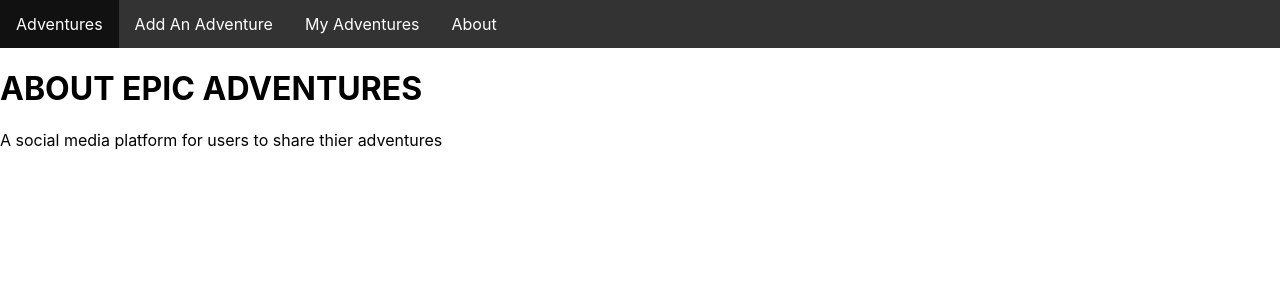
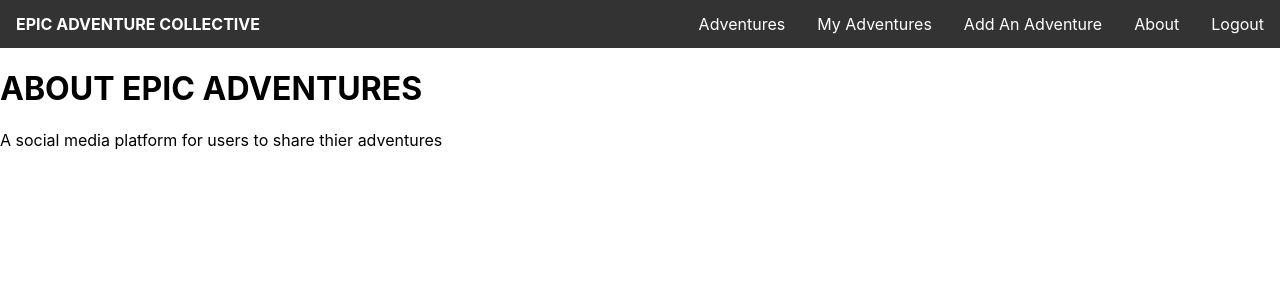
Before and after one commit to enciie/epic-adventures-client, a React (Create React App) app: page /about in a window 1280 px wide. Shown: the top 300 px of the page. Built offline with nearby package versions, Linux system fonts and the light colour scheme.

Commit message:
Update NavBar style

```diff
--- a/src/components/NavBar.js
+++ b/src/components/NavBar.js
@@ -7,10 +7,12 @@ import '../stylesheets/NavBar.css'
 const NavBar = () =>
     <div className="NavBarContainer">
          <ul className="NavBar">
-            <li className="NavBar"><NavLink to='/trips'>Adventures</NavLink></li>
+            <li className="NavBar"><NavLink to="/logout" >Logout</NavLink></li>
+            <li className="NavBar"><NavLink to="/about" >About</NavLink></li>
             <li className="NavBar"><NavLink to='/trips/new'>Add An Adventure</NavLink></li>
             <li className="NavBar"><NavLink to='/trips/mytrips' >My Adventures</NavLink></li>
-            <li className="NavBar"><NavLink to="/about" >About</NavLink></li>
+            <li className="NavBar"><NavLink to='/trips'>Adventures</NavLink></li>
+            <li className="NavBarLogo">EPIC ADVENTURE COLLECTIVE</li>
         </ul>
     </div>
 
--- a/src/stylesheets/NavBar.css
+++ b/src/stylesheets/NavBar.css
@@ -7,7 +7,7 @@ ul.NavBar {
 }
 
 li.NavBar {
-  float: left;
+  float: right;
 }
 
 li.NavBar a {
@@ -18,6 +18,14 @@ li.NavBar a {
   text-decoration: none;
 }
 
+li.NavBarLogo {
+  display: block;
+  color: white;
+  padding: 14px 16px;
+  font-weight: bold;
+  text-decoration: none;
+}
+
 li.NavBar a:hover {
   background-color: #111;
 }
```
